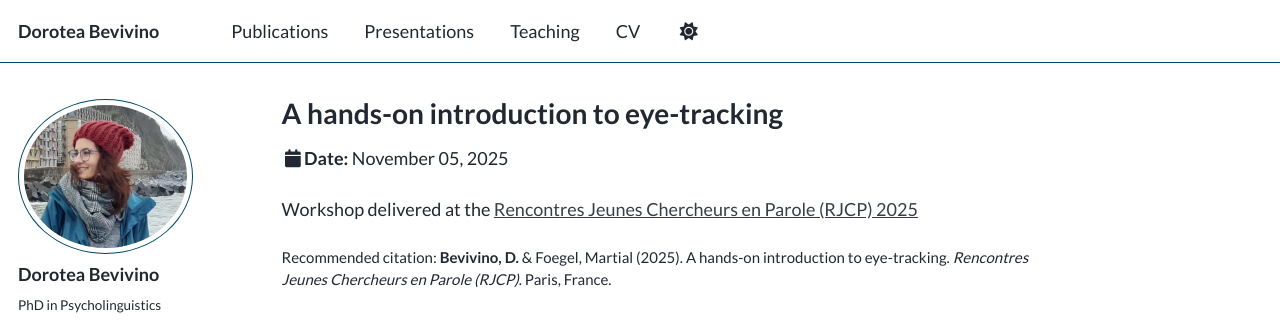
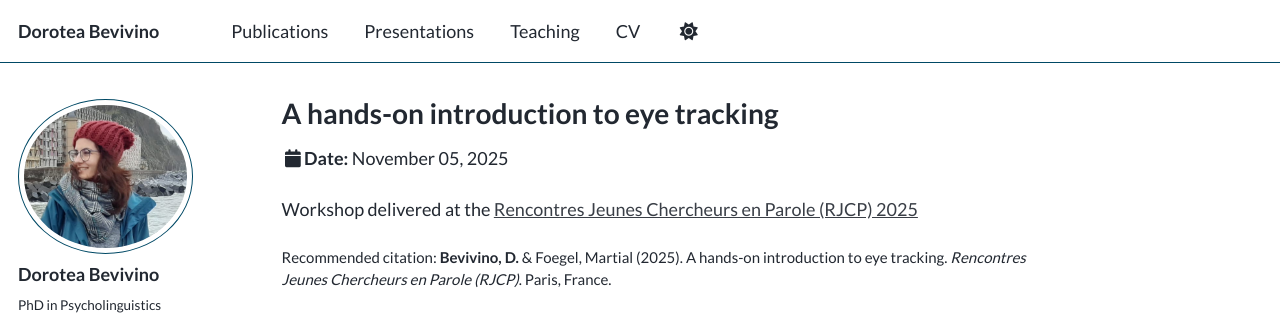
Before and after one commit to dbevivino/dbevivino.github.io, a Jekyll site: the page built from _talks/2025-11-05-bevivino-RJCP-2025.md, in a window 1280 px wide and 1011 px high. Shown: the top 331 px of the window. Built offline with Jekyll 4.4.1, drawn with Linux system fonts in a browser that asks for light colours; some web fonts are replaced; a script that is not in the unit is left out.

Commit message:
slides ET workshop

```diff
--- a/_talks/2025-11-05-bevivino-RJCP-2025.md
+++ b/_talks/2025-11-05-bevivino-RJCP-2025.md
@@ -1,5 +1,5 @@
 ---
-title: "A hands-on introduction to eye-tracking"
+title: "A hands-on introduction to eye tracking"
 collection: talks
 type: "Invited workshop"
 permalink: /talks/2025-11-05-bevivino-RJCP-2025
@@ -7,7 +7,7 @@ venue: "Rencontres Jeunes Chercheurs en Parole (RJCP)"
 date: 2025-11-05
 location: "Paris, France"
 
-citation: '<strong>Bevivino, D. </strong> &amp; Foegel, Martial (2025). A hands-on introduction to eye-tracking. <em>Rencontres Jeunes Chercheurs en Parole (RJCP)</em>. Paris, France.'
+citation: '<strong>Bevivino, D. </strong> &amp; Foegel, Martial (2025). A hands-on introduction to eye tracking. <em>Rencontres Jeunes Chercheurs en Parole (RJCP)</em>. Paris, France.'
 coauthors: 'M. Foegel'
 category: invited
 ---
```
